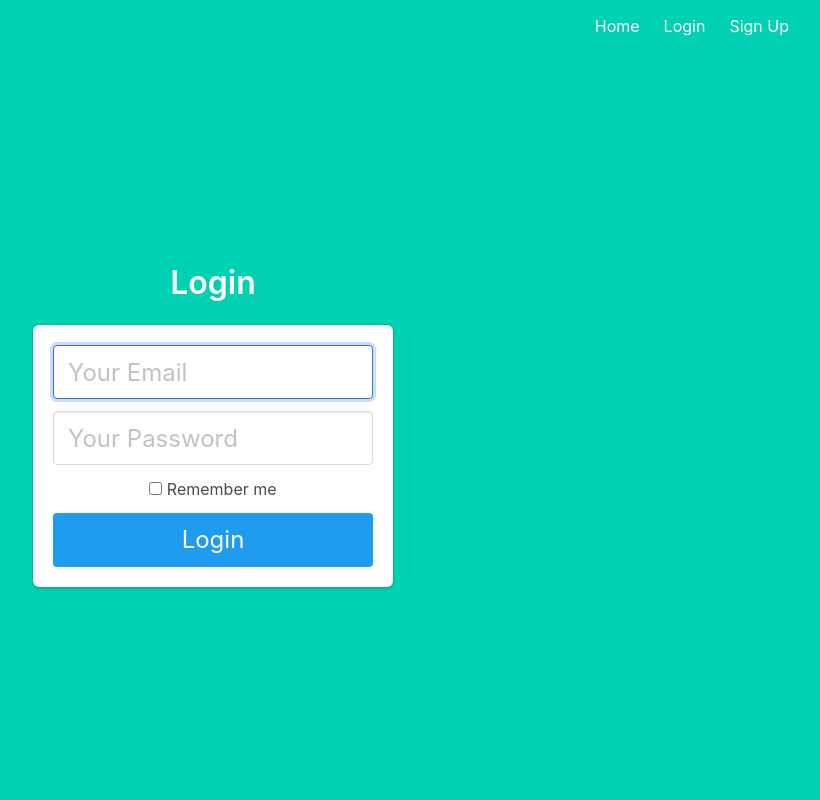
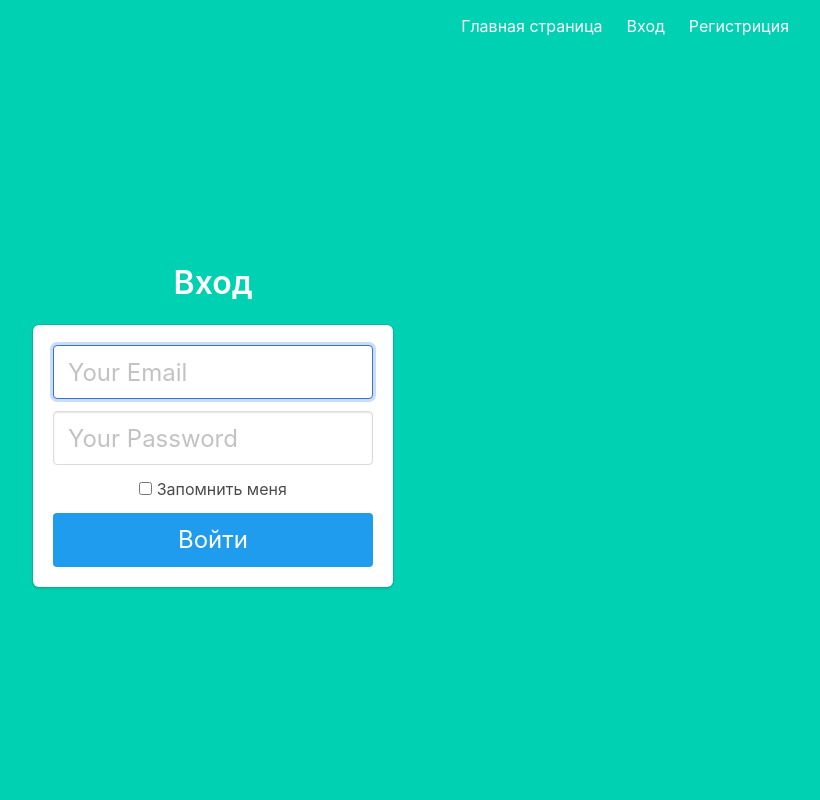
Before and after one commit to AlekseiSalykin/flask_auth_app, a Flask app: page /login in a window 1280 px wide. Shown: the whole page, without its empty margins (427-1247 px from the left). Run offline with Flask 3, Linux system fonts and the light colour scheme.

Commit message:
ScreenShots

```diff
--- a/project/templates/base.html
+++ b/project/templates/base.html
@@ -19,24 +19,24 @@
                     <div id="navbarMenuHeroA" class="navbar-menu">
                         <div class="navbar-end">
                             <a href="{{ url_for('main.index') }}" class="navbar-item">
-                                Home
+                                Главная страница
                             </a>
                             {% if current_user.is_authenticated %}
                             <a href="{{ url_for('main.profile') }}" class="navbar-item">
-                                Profile
+                                Профиль
                             </a>
                             {% endif %}
                             {% if not current_user.is_authenticated %}
                             <a href="{{ url_for('auth.login') }}" class="navbar-item">
-                                Login
+                                Вход
                             </a>
                             <a href="{{ url_for('auth.signup') }}" class="navbar-item">
-                                Sign Up
+                                Регистриция
                             </a>
                             {% endif %}
                             {% if current_user.is_authenticated %}
                             <a href="{{ url_for('auth.logout') }}" class="navbar-item">
-                                Logout
+                                Выход
                             </a>
                             {% endif %}
                         </div>
--- a/project/templates/login.html
+++ b/project/templates/login.html
@@ -2,7 +2,7 @@
 
 {% block content %}
 <div class="column is-4 is-offset-4">
-    <h3 class="title">Login</h3>
+    <h3 class="title">Вход</h3>
     <div class="box">
         {% with messages = get_flashed_messages() %}
         {% if messages %}
@@ -26,10 +26,10 @@
             <div class="field">
                 <label class="checkbox">
                     <input type="checkbox">
-                    Remember me
+                    Запомнить меня
                 </label>
             </div>
-            <button class="button is-block is-info is-large is-fullwidth">Login</button>
+            <button class="button is-block is-info is-large is-fullwidth">Войти</button>
         </form>
     </div>
 </div>
--- a/project/templates/profile.html
+++ b/project/templates/profile.html
@@ -2,6 +2,6 @@
 
 {% block content %}
 <h1 class="title">
-  Welcome, {{ name }}!
+  Добро пожаловать, {{ name }}!
 </h1>
 {% endblock %}
--- a/project/templates/signup.html
+++ b/project/templates/signup.html
@@ -2,12 +2,12 @@
 
 {% block content %}
 <div class="column is-4 is-offset-4">
-    <h3 class="title">Sign Up</h3>
+    <h3 class="title">Регистрация</h3>
     <div class="box">
         {% with messages = get_flashed_messages() %}
         {% if messages %}
             <div class="notification is-danger">
-                {{ messages[0] }}. Go to <a href="{{ url_for('auth.login') }}">login page</a>.
+                {{ messages[0] }}. Go to <a href="{{ url_for('auth.login') }}">Вход</a>.
             </div>
         {% endif %}
         {% endwith %}
@@ -30,7 +30,7 @@
                 </div>
             </div>
 
-            <button class="button is-block is-info is-large is-fullwidth">Sign Up</button>
+            <button class="button is-block is-info is-large is-fullwidth">Зарегистрироваться</button>
         </form>
     </div>
 </div>
```
Also changed, not shown: instance/db.sqlite, 4 other files.
